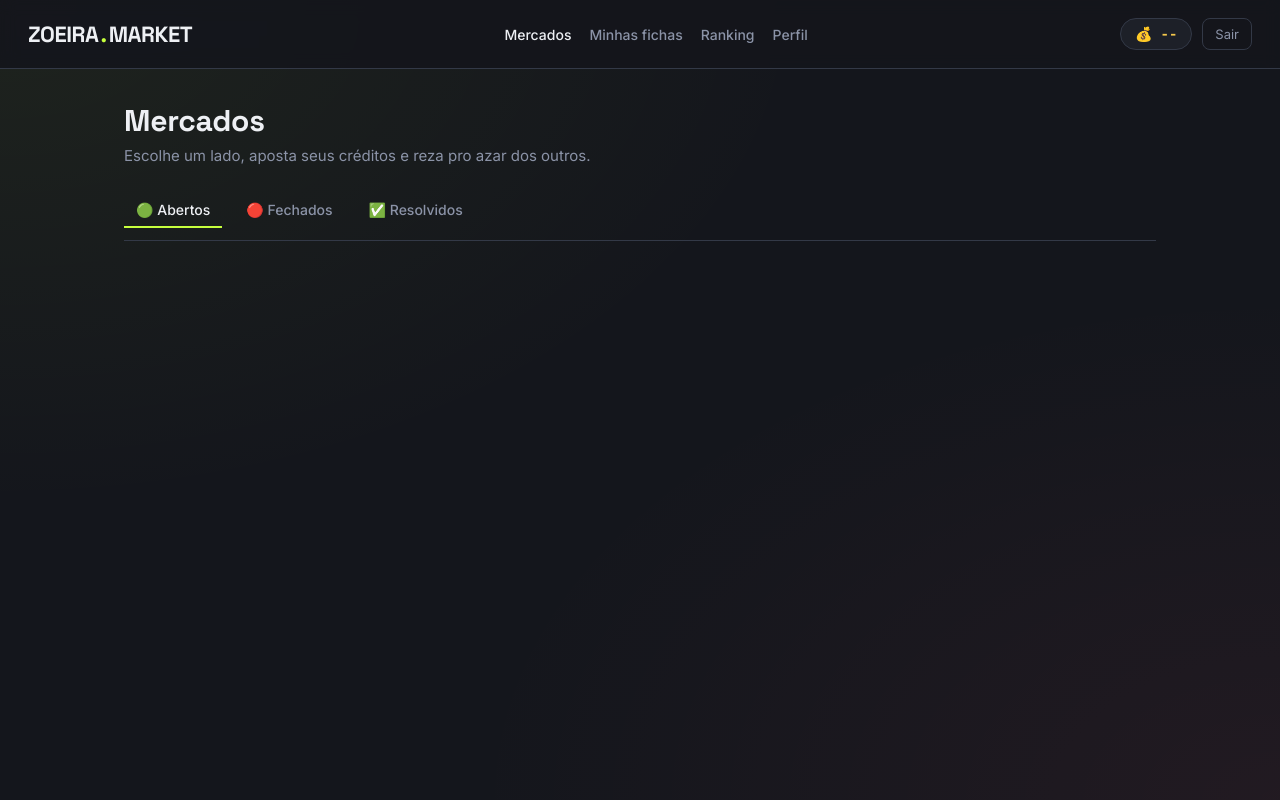
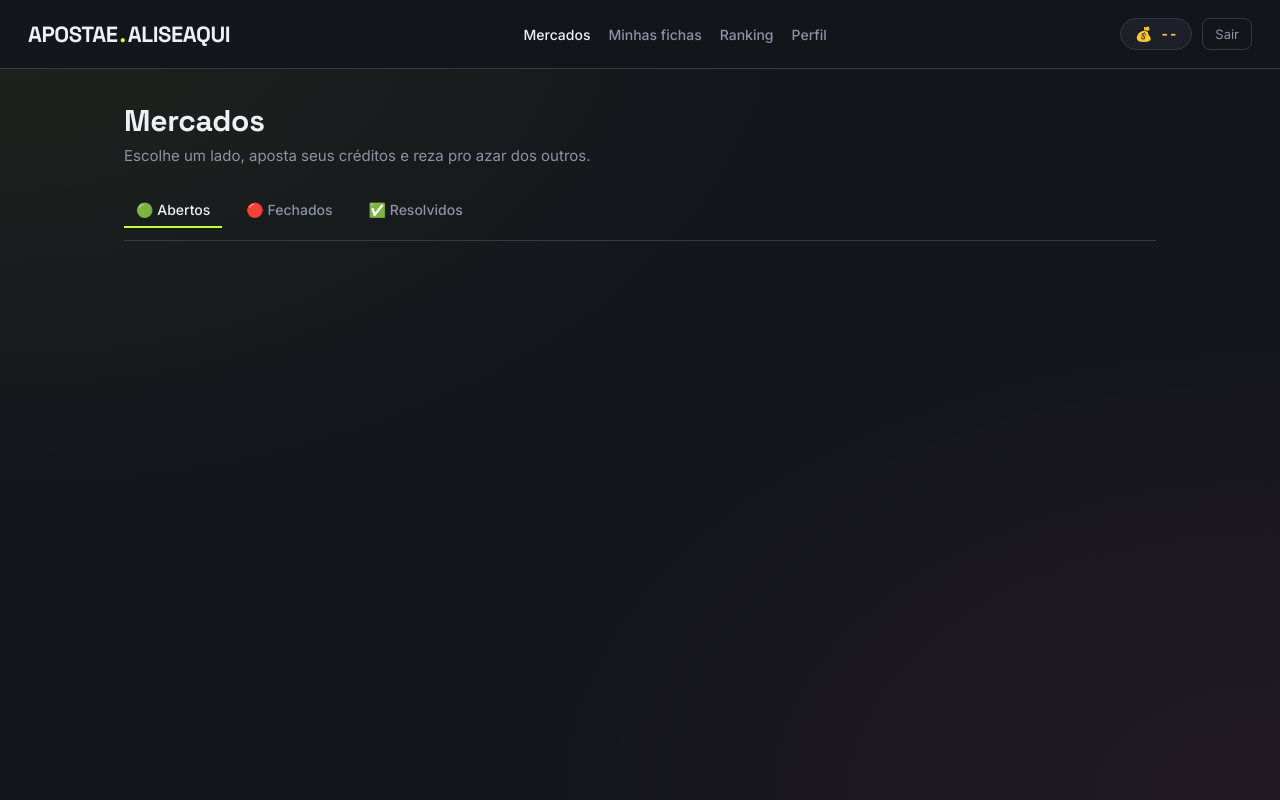
Before and after one commit to giaosoissomsm/apostae, a website: page public/index.html in a window 1280 px wide. Drawn offline with Linux system fonts and the light colour scheme; no server answers; sample sign-in values are in the browser's storage.

Commit message:
Finalize v4 branding fix

```diff
--- a/public/index.html
+++ b/public/index.html
@@ -10,7 +10,7 @@
 </head>
 <body>
   <div class="topbar">
-    <div class="brand">ZOEIRA<span class="dot">.</span>MARKET</div>
+    <div class="brand">APOSTAE<span class="dot">.</span>ALISEAQUI</div>
     <nav>
       <a href="#" class="tab-link active" data-tab="markets">Mercados</a>
       <a href="#" class="tab-link" data-tab="mine">Minhas fichas</a>
```
